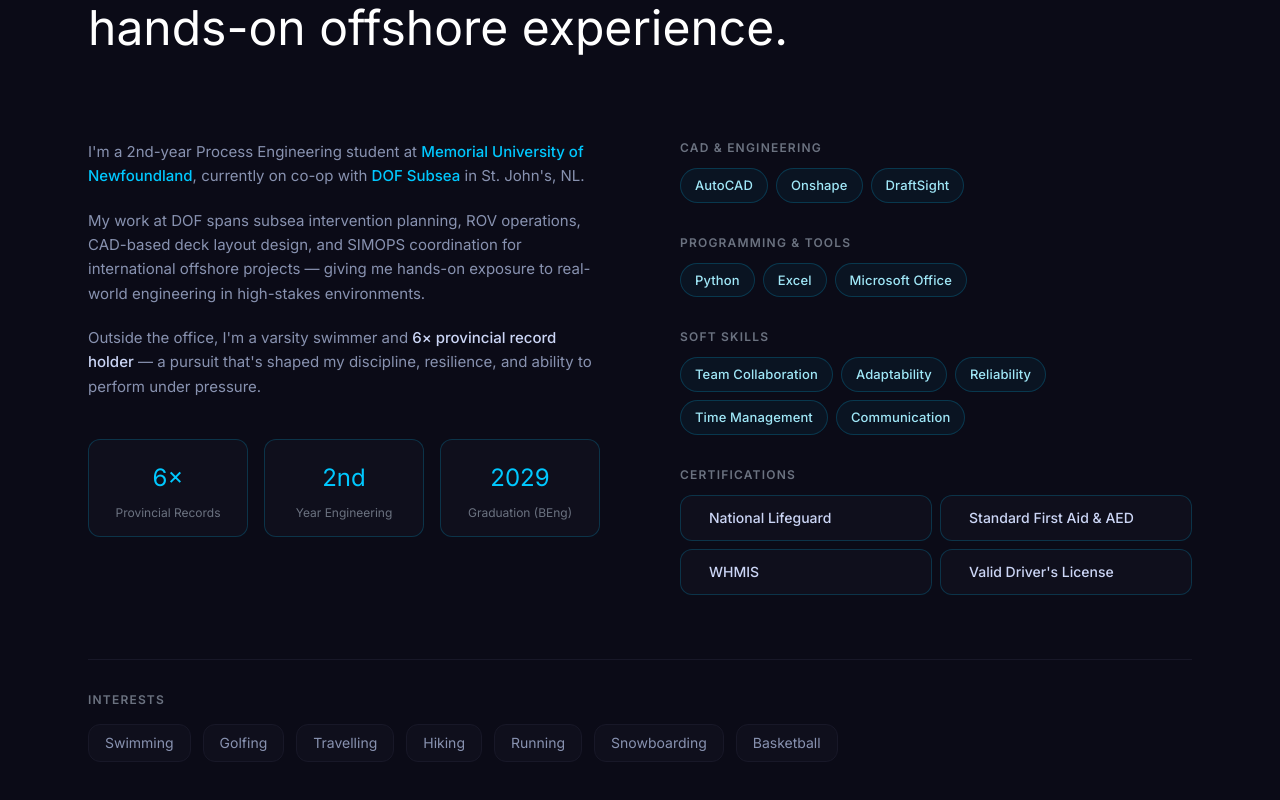
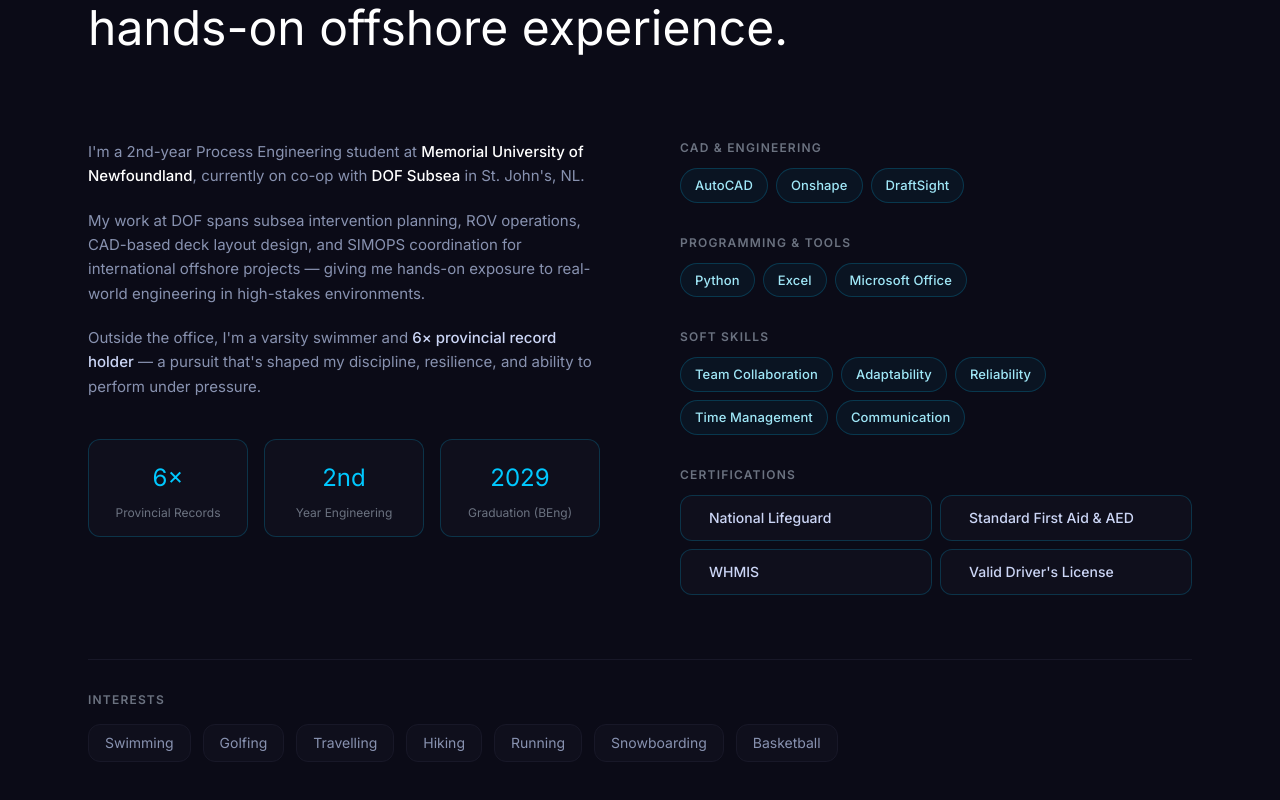
Before and after one commit to jakelecoure/Portfolio, a React (Vite) app in the folder jake-portfolio/: page / in a window 1280 px wide. Shown: the part 1061-1861 px from the top of the page. Built offline with nearby package versions, Linux system fonts and the light colour scheme.

Commit message:
Update About.jsx

```diff
--- a/jake-portfolio/src/components/About.jsx
+++ b/jake-portfolio/src/components/About.jsx
@@ -69,9 +69,9 @@ export default function About() {
             <div className="reveal reveal-delay-1 space-y-5 dark:text-[#8892b0] text-gray-600 leading-relaxed text-[15px]">
               <p>
                 I'm a 2nd-year Process Engineering student at{' '}
-                <span className="text-reactor font-medium">Memorial University of Newfoundland</span>,
+                <span className="dark:text-white text-gray-900 font-medium">Memorial University of Newfoundland</span>,
                 currently on co-op with{' '}
-                <span className="text-reactor font-medium">DOF Subsea</span> in St. John's, NL.
+                <span className="dark:text-white text-gray-900 font-medium">DOF Subsea</span> in St. John's, NL.
               </p>
               <p>
                 My work at DOF spans subsea intervention planning, ROV operations, CAD-based deck layout
```
